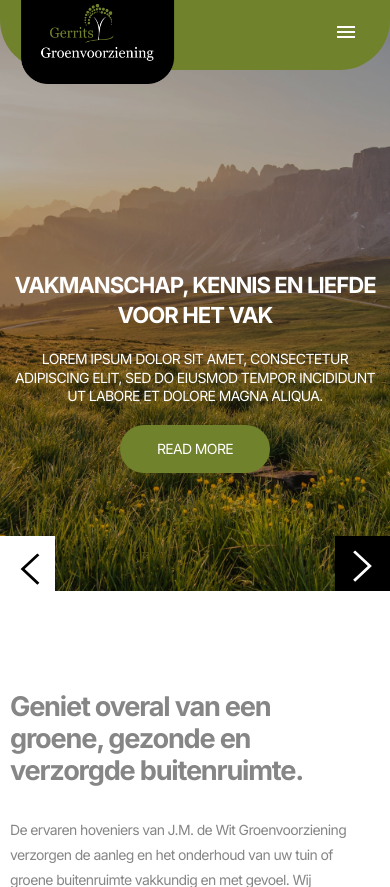
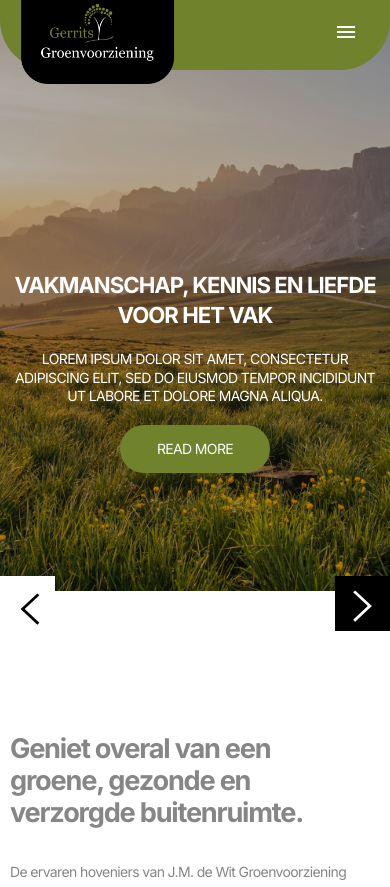
Before and after one commit to Hasssaanali/gerrits, a PHP site: page / in a window 390 px wide. Shown: the top 887 px of the page. Run offline with PHP 8.4, Linux system fonts and the light colour scheme; some libraries are stand-ins or nearby versions.

Commit message:
almost doneee

```diff
--- a/public/index.html
+++ b/public/index.html
@@ -343,9 +343,7 @@
 
   </div>
 </footer>
-<div class="wrapper" id="wrapper">
-  <img id="loading" class="logo-svg1" src="../src/img/loader.png" />
-</div>
+<div class="wrapper" id="wrapper"><img id="loading" class="logo-svg1" src="../src/img/loader.png" /></div>
 <script src="../src/js/script.js"></script>
 <script src="https://cdn.jsdelivr.net/npm/swiper@8/swiper-bundle.min.js"></script>
 
--- a/src/css/responsive.css
+++ b/src/css/responsive.css
@@ -415,7 +415,7 @@
     .slider {
         max-width: 100% !important;
         width: 100% !important;
-        height: 70vh;
+        height: 75vh;
         margin: 0 auto;
         position: relative;
         overflow: hidden;
```
